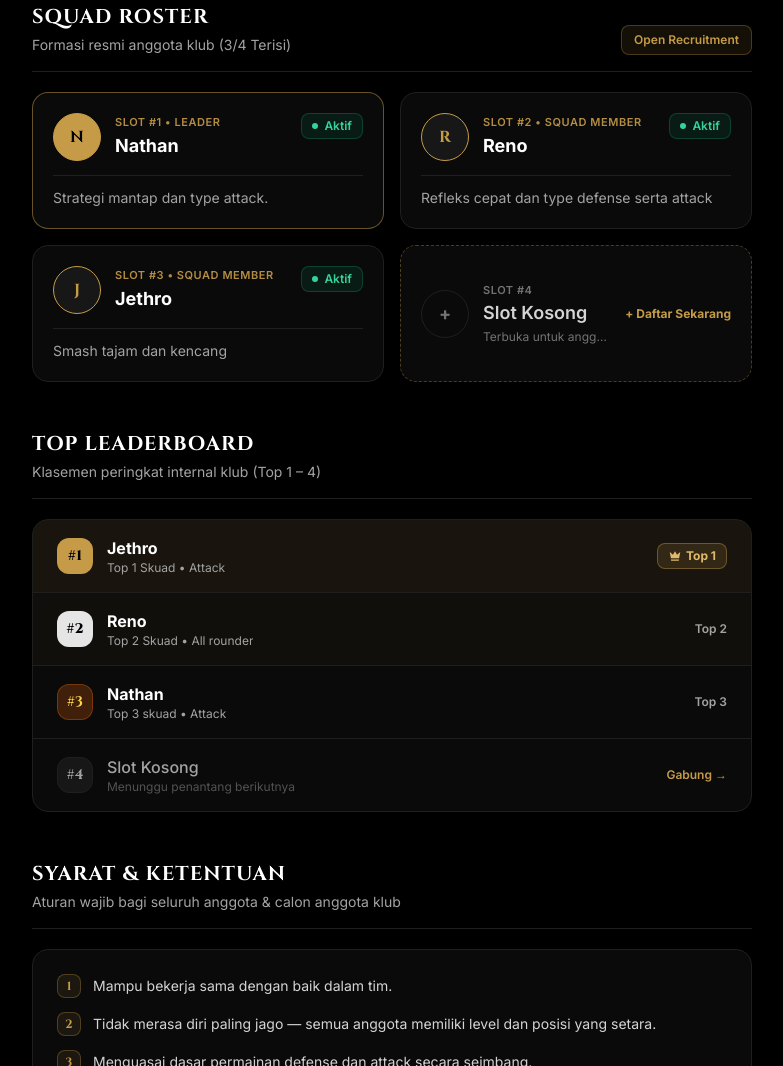
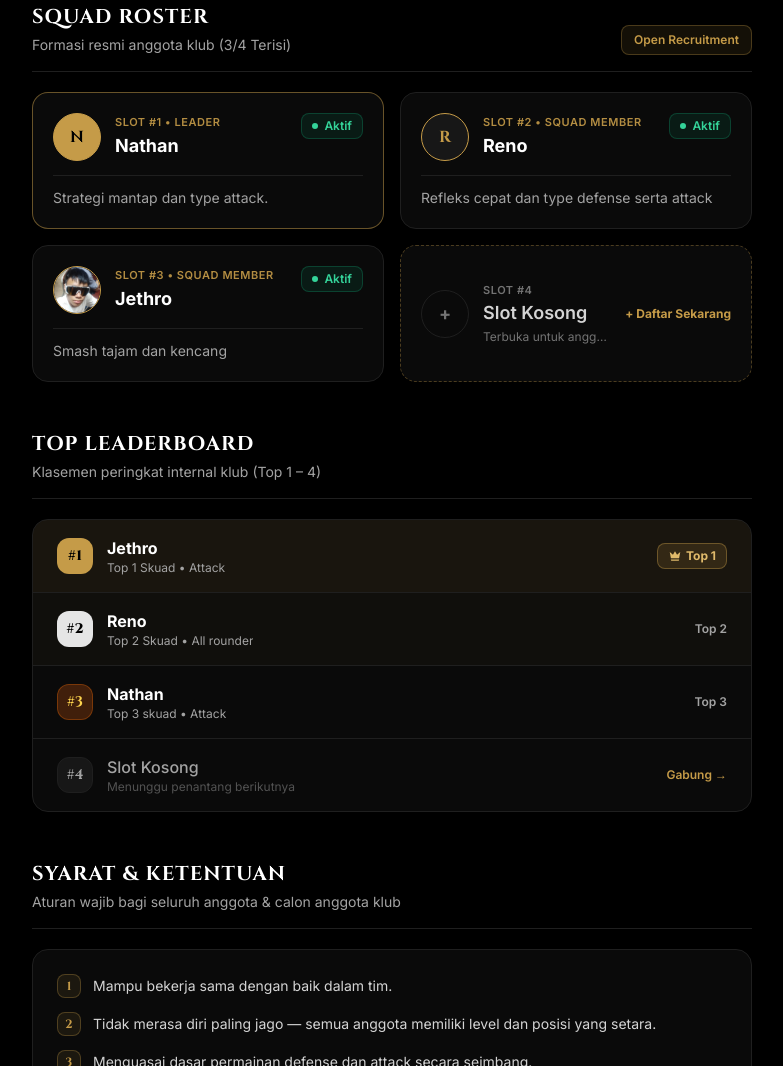
Before and after one commit to renonarend/Rep-of-solara, a plain HTML site: page index.html in a window 1280 px wide. Shown: the part 724-1790 px from the top of the page, without its empty margins (248-1031 px from the left). Drawn offline with nearby package versions, Linux system fonts and the light colour scheme.

Commit message:
Update index.html

```diff
--- a/index.html
+++ b/index.html
@@ -221,7 +221,7 @@
                     name: "Jethro",
                     role: "",
                     desc: "Smash tajam dan kencang",
-                    avatar: ""
+                    avatar: "IMG-20261127-WA0003.jpg"
                 }, // Slot 3 (Kosong) -> Ganti null dengan { name: "...", role: "...", desc: "...", avatar: "" }
                 null  // Slot 4 (Kosong) -> Ganti null dengan { name: "...", role: "...", desc: "...", avatar: "" }
             ];
```
